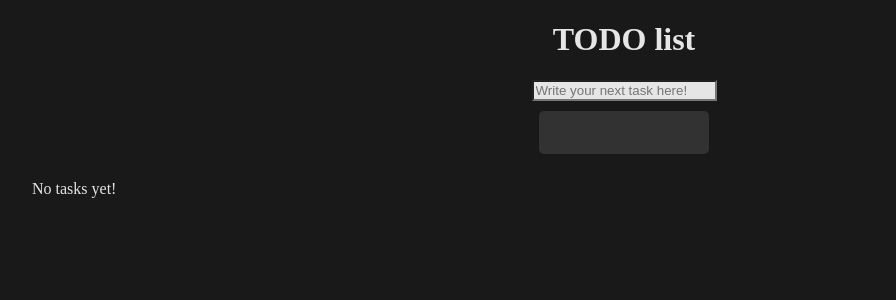
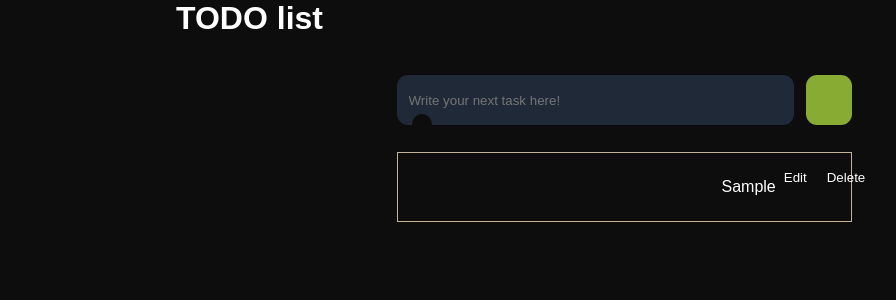
Before and after one commit to JJMaslen/todo-jordan, a Next.js app: page / in a window 1280 px wide. Both pictures are taken after typing "Sample" into the empty fields and a click on the button "Submit". Shown: the top 300 px of the page, without its empty margins (16-912 px from the left). Built offline with nearby package versions, Linux system fonts and the light colour scheme.

Commit message:
Updated CSS, can create and edit tasks

```diff
--- a/src/app/globals.css
+++ b/src/app/globals.css
@@ -1,47 +1,166 @@
-/* globals.css */
-
-h1, h2, h3, h4, h5, h6 {
-  text-align: center;
+*,
+*::after,
+*::before {
+  padding: 0;
+  margin: 0;
+  font-family: inherit;
+  box-sizing: border-box;
 }
-
-form {
+html,
+body {
+  font-family: sans-serif;
+  background-color: #0d0d0d;
+  color: #fff;
+  display: flex;
+  align-items: center;
+  justify-content: center;
+  width: 100vw;
+}
+button {
+  cursor: pointer;
+  transition: background-color 0.3s ease, color 0.3s ease;
+}
+button:hover {
+  background-color: #6f8f2a;
+}
+button:active {
+  background-color: #56701f;
+}
+.visually-hidden {
+  position: absolute !important;
+  clip: rect(1px, 1px, 1px, 1px);
+  padding: 0 !important;
+  border: 0 !important;
+  height: 1px !important;
+  width: 1px !important;
+  overflow: hidden;
+  white-space: nowrap;
+}
+.text_large {
+  font-size: 32px;
+}
+.text_small {
+  font-size: 24px;
+}
+.wrapper {
+  display: flex;
+  flex-direction: column;
+  width: 70%;
+}
+@media (max-width: 510px) {
+  .wrapper {
+    width: 100%;
+  }
+  header {
+    justify-content: center;
+  }
+}
+header {
+  display: flex;
+  align-items: center;
+  justify-content: flex-start;
+  gap: 12px;
+  padding: 42px;
+}
+.form {
+  align-self: center;
+  width: 97%;
+  max-width: 455px;
+  display: flex;
+  align-items: center;
+  gap: 12px;
+  margin-top: 38px;
+}
+.form label {
+  width: 90%;
+}
+.form input {
+  background-color: #1f2937;
+  color: #fff;
+  width: 100%;
+  height: 50px;
+  outline: none;
+  border: none;
+  border-radius: 11px;
+  padding: 12px;
+}
+.form button {
+  width: 10%;
+  height: 50px;
+  border-radius: 11px;
+  background-color: #88ab33;
+  border: none;
+}
+.todo_list {
+  align-self: center;
+  width: 97%;
+  max-width: 455px;
   display: flex;
   flex-direction: column;
   align-items: center;
+  margin-top: 27px;
+  margin-bottom: 27px;
+  gap: 27px;
 }
-
-button {
-  background-color: rgb(50, 50, 50);
-  color: rgb(230, 230, 230);
+@media (max-width: 510px) {
+  .todo_list {
+    gap: 16px;
+  }
+}
+.todo_item,
+.edit-form input {
+  display: flex;
+  justify-content: space-between;
+  align-items: center;
+  height: 70px;
+  width: 100%;
+  max-width: 455px;
+  border: 1px solid #c2b39a;
+  font-size: 16px;
+  background-color: #0d0d0d;
+  color: #fff;
+  padding: 12px;
+}
+.edit-form input {
+  outline: transparent;
+  width: 100%;
+  height: 100%;
+  border: transparent;
+  background-color: #1f2937;
+  color: #fff;
+  padding: 8px;
+}
+.edit-form input:focus {
+  outline: 2px solid #88ab33;
+}
+.todo_items_left,
+.todo_items_right {
+  display: flex;
+  align-items: center;
+}
+.todo_items_left {
+  background-color: transparent;
   border: none;
-  padding: 10px 10px;
-  margin: 10px 0;
+  color: #fff;
+  gap: 12px;
+  font-size: 16px;
+}
+.todo_items_right {
+  gap: 4px;
+}
+.todo_items_right button {
+  background-color: transparent;
+  color: #fff;
+  border: none;
+  padding: 8px;
   cursor: pointer;
-  border-radius: 5px;
-  transition: background-color 0.3s ease;
+  transition: color 0.3s ease;
 }
-
-button:hover {
-  background-color: rgb(70, 70, 70);
+.todo_items_right button:hover {
+  color: #88ab33;
 }
-input {
-  background-color: rgb(230, 230, 230);
-  color: rgb(25,25,25);
+.todo_items_right button svg {
+  fill: #c2b39a;
+  width: 16px;
+  height: 16px;
 }
-
-body {
-  background-color: rgb(25,25,25);
-  color: rgb(230, 230, 230);
-}
-
-.visually-hidden {
-  position: absolute;
-  width: 1px;
-  height: 1px;
-  padding: 0;
-  margin: -1px;
-  overflow: hidden;
-  clip: rect(0, 0, 0, 0);
-  white-space: nowrap;
-  border: 0;
-}
--- a/src/app/page.tsx
+++ b/src/app/page.tsx
@@ -7,11 +7,13 @@ import Form from '@/components/Form';
 import TODOList from '@/components/TODOList';
 
 export default function Page() {
+  const [todos, setTodos] = React.useState<{ id: string; title: string; is_completed: boolean }[]>([]);
+
   return (
     <div className="wrapper">
       <Header />
-      <Form />
-      <TODOList todos={[]} />
+      <Form setTodos={setTodos}/>
+      <TODOList todos={todos} setTodos={setTodos}/>
     </div>
   );
 }
--- a/src/components/Form.tsx
+++ b/src/components/Form.tsx
@@ -1,6 +1,11 @@
-function Form() {
+function Form({ setTodos }: any) {
     const handleSubmit = (event: any) => {
         event.preventDefault();
+        const value = event.target.todo.value;
+        setTodos((prevTodos: any) => [
+            ...prevTodos,
+            {title: value, id: self.crypto.randomUUID(), is_completed: false},
+        ])
         event.target.reset();
     };
 
--- a/src/components/TODOList.tsx
+++ b/src/components/TODOList.tsx
@@ -1,53 +1,113 @@
-import { Component } from "react";
+import { title } from "process";
+import React from "react";
 
 interface ItemProps {
-    item: {
-        id: string;
-        title: string;
-    }
+    item: { id: string; title: string; is_completed: boolean };
+    setTodos: React.Dispatch<React.SetStateAction<{ id: string; title: string; is_completed: boolean }[]>>;
 }
 
-function Item({ item }: ItemProps) {
-    return(
+function Item({ item, setTodos }: ItemProps) {
+    const [editing, setEditing] = React.useState(false);
+    const inputRef = React.useRef<HTMLInputElement>(null);
+
+    const completeTodo = () => {
+        setTodos((prevTodos: any) =>
+            prevTodos.map((todo: any) =>
+                todo.id === item.id
+                    ? { ...todo, is_completed: !todo.is_completed }
+                    : todo
+            )
+        )
+    }
+    const handleEdit = () => {
+        setEditing(true);
+    }
+    React.useEffect(() => {
+        if (editing && inputRef.current) {
+            inputRef.current.focus();
+            inputRef.current.setSelectionRange(
+                inputRef.current.value.length,
+                inputRef.current.value.length
+            )
+        }
+    }, [editing])
+    const handleInputSubmit = (event: any) => {
+        event.preventDefault();
+        setEditing(false);
+    }
+    const handleInputBlur = () => {
+        setEditing(false);
+    }
+    const handleInputChange = (e: any) => {
+        setTodos((prevTodos) =>
+        prevTodos.map((todo) =>
+        todo.id === item.id ? { ...todo, title: e.target.value} : todo )
+        )
+    }
+    return (
         <li id={item?.id} className="todo_item">
-            <button className="todo_items_left">
-                <svg>
-                    <circle cx="12" cy="12" fillRule="nonzero" r="10" />
+            {editing ? (
+                <form className="edit-form" onSubmit={handleInputSubmit}>
+                    <label htmlFor="edit-todo">
+                        <input
+                            ref={inputRef}
+                            type="text"
+                            name="edit-todo"
+                            id="edit-todo"
+                            defaultValue={item?.title}
+                            onBlur={handleInputBlur}
+                            onChange={handleInputChange}
+                        />
+                    </label>
+                </form>
+            ) : (
+                <>
+                    <button className="todo_items_left" onClick={completeTodo}>
+                        <svg fill={item.is_completed ? "#22C55E" : "#0d0d0d"}>
+                            <circle cx="11.998" cy="11.998" fillRule="nonzero" r="9.998" />
                         </svg>
-                <p>{item?.title}</p>
+                        <p style={item.is_completed ? { textDecoration: "line-through" } : {}}>
+                            {item?.title}
+                        </p>
                     </button>
                     <div className="todo_items_right">
-                <button>
-                    <span className="visually-hidden">Edit</span>
+                        <button onClick={handleEdit}>
+                            <span>Edit</span>
                             <svg>
                                 <path d="" />
                             </svg>
                         </button>
                         <button>
-                    <span className="visually-hidden">Delete</span>
+                            <span>Delete</span>
                             <svg>
                                 <path d="" />
                             </svg>
                         </button>
                     </div>
+                </>
+
+            )}
         </li>
     )
 }
 
 interface TODOListProps {
-    todos: { id: string; title: string }[];
+    todos: { id: string; title: string; is_completed: boolean }[];
+    setTodos: React.Dispatch<React.SetStateAction<{ id: string; title: string; is_completed: boolean }[]>>;
 }
 
-function TODOList({ todos }: TODOListProps) {
-    return(
+function TODOList({ todos, setTodos }: TODOListProps) {
+    return (
         <ol className="todo_list">
             {todos && todos.length > 0 ? (
-                todos?.map((item, index) => <Item key={index} item={item} />)
+                todos.map((item) => (
+                    <Item key={item.id} item={item} setTodos={setTodos} />
+                ))
             ) : (
                 <p>No tasks yet!</p>
             )}
         </ol>
-    )
+    );
 }
 
 export default TODOList;
```
Lines whose indentation alone changed are shown as unchanged.
